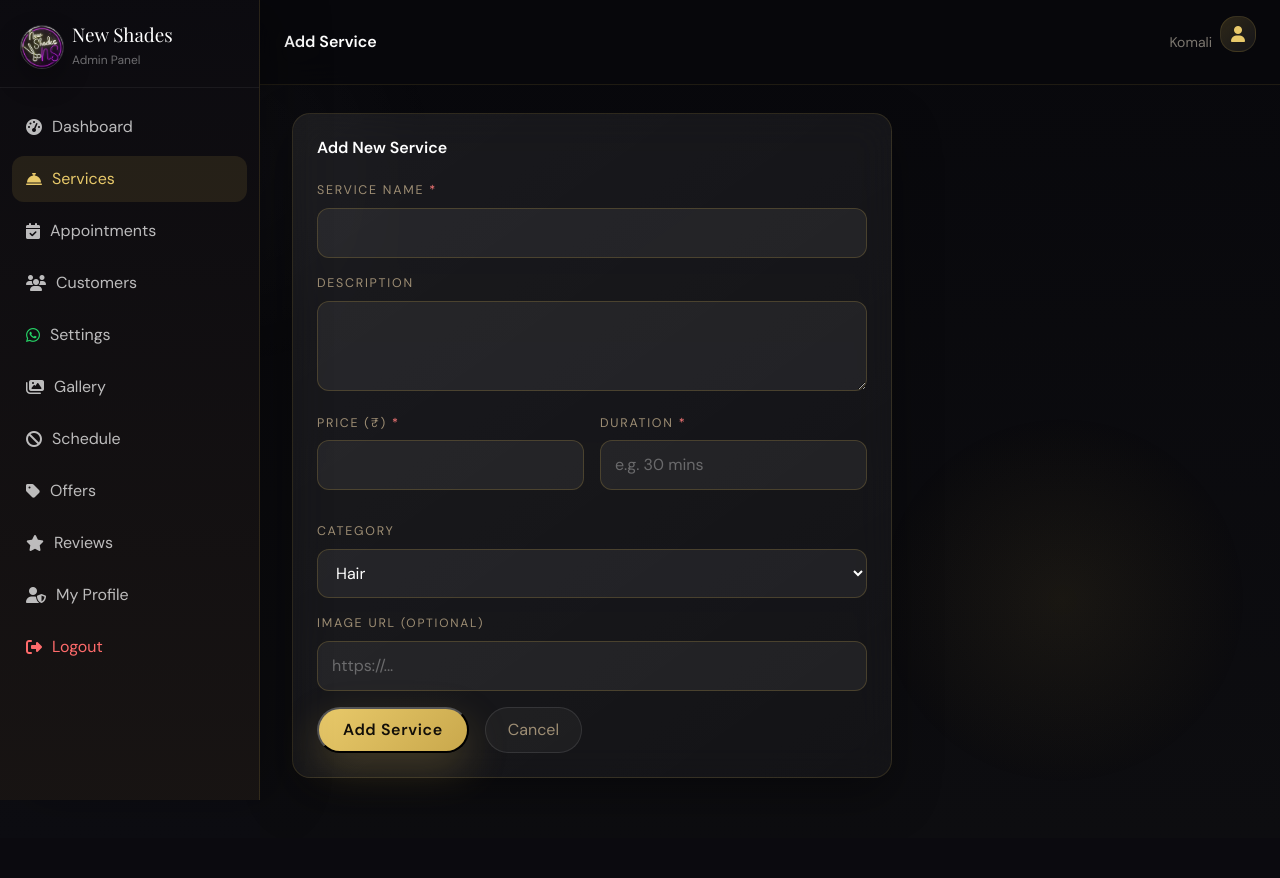
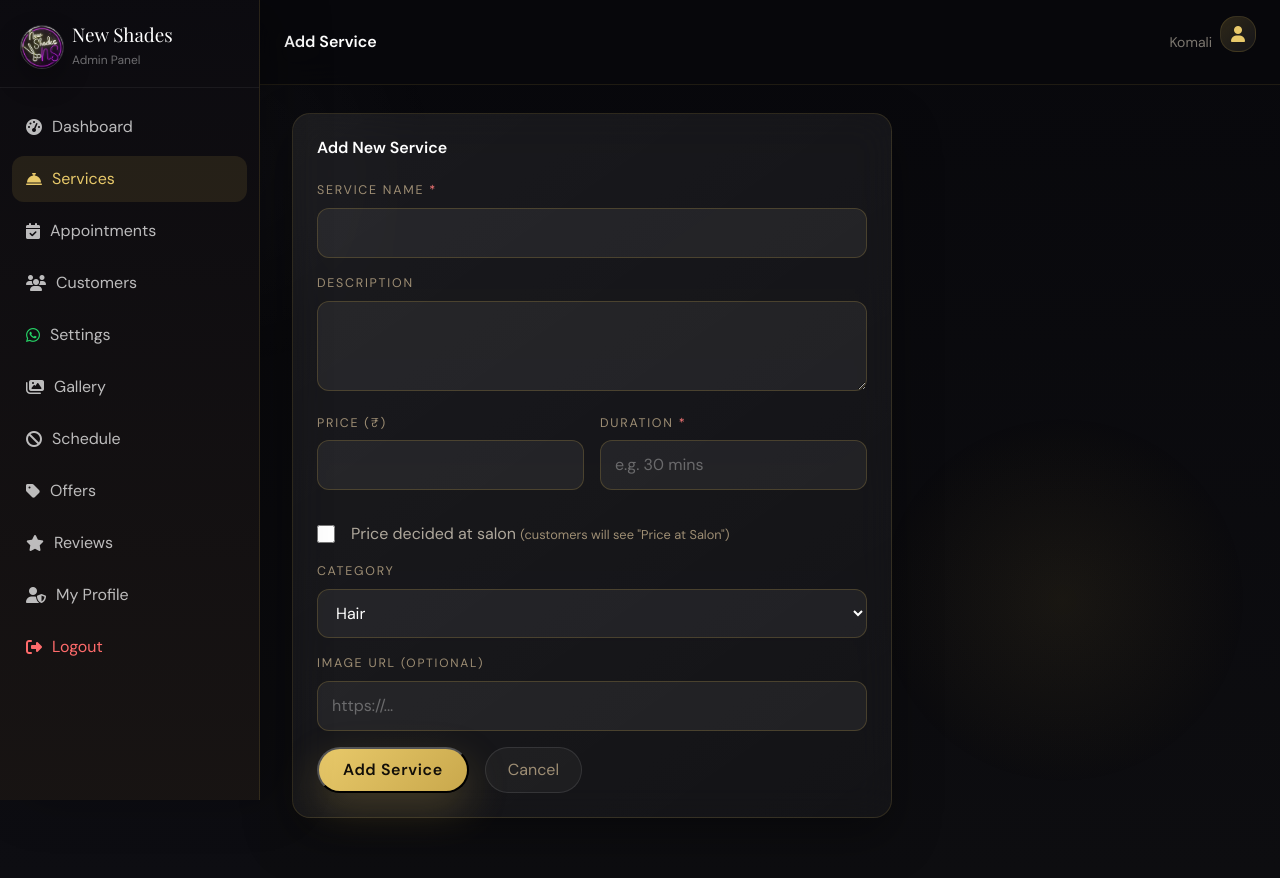
Before and after one commit to 2400031255/Newshades-appointment-booking, a Flask app: page /admin/services/add in a window 1280 px wide. Before the commit the page ends 800 px from the top, so only its background shows below. Run offline with Flask 3, Linux system fonts and the light colour scheme; a user stored in the database is signed in; data comes from the database, SQL or seed files in the repository; data that the repository does not hold is empty; some libraries are stand-ins or nearby versions.

Commit message:
Add price_on_request for services + fix offer logic + db persistence fix

```diff
--- a/db.py
+++ b/db.py
@@ -46,11 +46,12 @@ def _init_sqlite_schema(conn):
             id INTEGER PRIMARY KEY AUTOINCREMENT,
             service_name TEXT NOT NULL,
             description TEXT,
-            price REAL NOT NULL,
+            price REAL NOT NULL DEFAULT 0,
             duration TEXT NOT NULL,
             category TEXT DEFAULT 'General',
             image_url TEXT DEFAULT '',
-            is_active INTEGER DEFAULT 1
+            is_active INTEGER DEFAULT 1,
+            price_on_request INTEGER DEFAULT 0
         );
         CREATE TABLE IF NOT EXISTS appointments (
             id INTEGER PRIMARY KEY AUTOINCREMENT,
@@ -135,12 +136,16 @@ def _init_sqlite_schema(conn):
     # Migrate existing appointments table if columns are missing
     existing_cols = {row[1] for row in conn.execute('PRAGMA table_info(appointments)')}
     migrations = [
-        ('ticket_id',         'ALTER TABLE appointments ADD COLUMN ticket_id TEXT'),
-        ('ticket_expires_at', 'ALTER TABLE appointments ADD COLUMN ticket_expires_at TEXT'),
-        ('total_price',       'ALTER TABLE appointments ADD COLUMN total_price REAL DEFAULT 0'),
-        ('discount_percent',  'ALTER TABLE appointments ADD COLUMN discount_percent REAL DEFAULT 0'),
-        ('offer_applied',     'ALTER TABLE appointments ADD COLUMN offer_applied TEXT DEFAULT ""'),
+        ('ticket_id',           'ALTER TABLE appointments ADD COLUMN ticket_id TEXT'),
+        ('ticket_expires_at',   'ALTER TABLE appointments ADD COLUMN ticket_expires_at TEXT'),
+        ('total_price',         'ALTER TABLE appointments ADD COLUMN total_price REAL DEFAULT 0'),
+        ('discount_percent',    'ALTER TABLE appointments ADD COLUMN discount_percent REAL DEFAULT 0'),
+        ('offer_applied',       'ALTER TABLE appointments ADD COLUMN offer_applied TEXT DEFAULT ""'),
     ]
+    svc_cols = {row[1] for row in conn.execute('PRAGMA table_info(services)')}
+    if 'price_on_request' not in svc_cols:
+        conn.execute('ALTER TABLE services ADD COLUMN price_on_request INTEGER DEFAULT 0')
+    conn.commit()
     for col, stmt in migrations:
         if col not in existing_cols:
             conn.execute(stmt)
@@ -164,11 +169,12 @@ def _init_pg_schema(conn):
             id SERIAL PRIMARY KEY,
             service_name VARCHAR(100) NOT NULL,
             description TEXT,
-            price NUMERIC(10,2) NOT NULL,
+            price NUMERIC(10,2) NOT NULL DEFAULT 0,
             duration VARCHAR(50) NOT NULL,
             category VARCHAR(50) DEFAULT 'General',
             image_url VARCHAR(255) DEFAULT '',
-            is_active SMALLINT DEFAULT 1
+            is_active SMALLINT DEFAULT 1,
+            price_on_request SMALLINT DEFAULT 0
         );
         CREATE TABLE IF NOT EXISTS appointments (
             id SERIAL PRIMARY KEY,
@@ -244,6 +250,11 @@ def _init_pg_schema(conn):
         VALUES (%s,%s,%s,%s,%s,%s)
         ON CONFLICT (email) DO NOTHING
     """, (*params, 1))
+    # Migrate existing services table
+    cur.execute("SELECT column_name FROM information_schema.columns WHERE table_name='services' AND column_name='price_on_request'")
+    if not cur.fetchone():
+        cur.execute('ALTER TABLE services ADD COLUMN price_on_request SMALLINT DEFAULT 0')
+    conn.commit()
     cur.execute("SELECT COUNT(*) FROM services")
     if cur.fetchone()[0] == 0:
         cur.executemany(
@@ -271,11 +282,12 @@ def _init_mysql_schema(conn):
             id INT AUTO_INCREMENT PRIMARY KEY,
             service_name VARCHAR(100) NOT NULL,
             description TEXT,
-            price DECIMAL(10,2) NOT NULL,
+            price DECIMAL(10,2) NOT NULL DEFAULT 0,
             duration VARCHAR(50) NOT NULL,
             category VARCHAR(50) DEFAULT 'General',
             image_url VARCHAR(255) DEFAULT '',
-            is_active TINYINT(1) DEFAULT 1
+            is_active TINYINT(1) DEFAULT 1,
+            price_on_request TINYINT(1) DEFAULT 0
         ) CHARACTER SET utf8mb4""",
         """CREATE TABLE IF NOT EXISTS appointments (
             id INT AUTO_INCREMENT PRIMARY KEY,
@@ -367,6 +379,14 @@ def _init_mysql_schema(conn):
                 cur.execute(stmt)
             except pymysql.err.OperationalError as e:
                 current_app.logger.warning('ALTER failed (%s): %s', col, e)
+
+    cur.execute("SHOW COLUMNS FROM services")
+    svc_cols = {row['Field'] for row in cur.fetchall()}
+    if 'price_on_request' not in svc_cols:
+        try:
+            cur.execute("ALTER TABLE services ADD COLUMN price_on_request TINYINT(1) DEFAULT 0")
+        except pymysql.err.OperationalError as e:
+            current_app.logger.warning('ALTER services failed: %s', e)
 
     params = _seed_admin_params()
     cur.execute(
--- a/routes/admin.py
+++ b/routes/admin.py
@@ -74,8 +74,9 @@ def add_service():
         category = request.form.get('category', '').strip()
         duration = request.form.get('duration', '').strip()
         img_url  = request.form.get('image_url', '').strip()
+        price_on_request = 1 if request.form.get('price_on_request') else 0
         try:
-            price = float(request.form.get('price', 0))
+            price = 0.0 if price_on_request else float(request.form.get('price', 0))
             if price < 0:
                 raise ValueError
         except (ValueError, TypeError):
@@ -88,8 +89,8 @@ def add_service():
             flash('Category is required (max 50 chars).', 'danger')
             return render_template('admin/service_form.html', service=None)
         execute(
-            "INSERT INTO services (service_name, description, price, duration, category, image_url) VALUES (%s,%s,%s,%s,%s,%s)",
-            (name, desc[:500], price, duration[:50], category, img_url[:255])
+            "INSERT INTO services (service_name, description, price, duration, category, image_url, price_on_request) VALUES (%s,%s,%s,%s,%s,%s,%s)",
+            (name, desc[:500], price, duration[:50], category, img_url[:255], price_on_request)
         )
         flash('Service added.', 'success')
         return redirect(url_for('admin.services'))
@@ -108,8 +109,9 @@ def edit_service(sid):
         category = request.form.get('category', '').strip()
         duration = request.form.get('duration', '').strip()
         img_url  = request.form.get('image_url', '').strip()
+        price_on_request = 1 if request.form.get('price_on_request') else 0
         try:
-            price = float(request.form.get('price', 0))
+            price = 0.0 if price_on_request else float(request.form.get('price', 0))
             if price < 0:
                 raise ValueError
         except (ValueError, TypeError):
@@ -119,9 +121,9 @@ def edit_service(sid):
             flash('Service name is required (max 100 chars).', 'danger')
             return render_template('admin/service_form.html', service=svc)
         execute(
-            "UPDATE services SET service_name=%s, description=%s, price=%s, duration=%s, category=%s, image_url=%s, is_active=%s WHERE id=%s",
+            "UPDATE services SET service_name=%s, description=%s, price=%s, duration=%s, category=%s, image_url=%s, is_active=%s, price_on_request=%s WHERE id=%s",
             (name, desc[:500], price, duration[:50], category[:50], img_url[:255],
-             1 if request.form.get('is_active') else 0, sid)
+             1 if request.form.get('is_active') else 0, price_on_request, sid)
         )
         flash('Service updated.', 'success')
         return redirect(url_for('admin.services'))
--- a/templates/admin/service_form.html
+++ b/templates/admin/service_form.html
@@ -17,14 +17,28 @@
     </div>
     <div class="row g-3 mb-3">
       <div class="col-6 auth-field">
-        <label class="auth-label">Price (₹) <span style="color:#ff7b7b;">*</span></label>
-        <input type="number" name="price" class="auth-input" style="padding:12px 14px;" step="0.01" min="0" value="{{ service.price if service else '' }}" required/>
+        <label class="auth-label">Price (₹) <span style="color:var(--text-muted);font-size:0.75rem;" id="price-optional-label">{{ '(optional – price at salon)' if service and service.price_on_request else '' }}</span></label>
+        <input type="number" name="price" id="price-input" class="auth-input" style="padding:12px 14px;" step="0.01" min="0"
+               value="{{ service.price if service and not service.price_on_request else '' }}"
+               {{ 'disabled' if service and service.price_on_request }}/>
       </div>
       <div class="col-6 auth-field">
         <label class="auth-label">Duration <span style="color:#ff7b7b;">*</span></label>
         <input type="text" name="duration" class="auth-input" style="padding:12px 14px;" placeholder="e.g. 30 mins" value="{{ service.duration if service else '' }}" required/>
       </div>
     </div>
+    <div class="mb-3 d-flex align-items-center gap-3">
+      <input type="checkbox" name="price_on_request" id="price_on_request" style="width:18px;height:18px;accent-color:var(--gold);"
+             {{ 'checked' if service and service.price_on_request }}/>
+      <label for="price_on_request" style="color:var(--text-soft);margin:0;">Price decided at salon <span style="color:var(--text-muted);font-size:0.8rem;">(customers will see "Price at Salon")</span></label>
+    </div>
+    <script>
+      document.getElementById('price_on_request').addEventListener('change', function() {
+        const inp = document.getElementById('price-input');
+        inp.disabled = this.checked;
+        if (this.checked) { inp.value = ''; }
+      });
+    </script>
     <div class="auth-field">
       <label class="auth-label">Category</label>
       <select name="category" class="auth-input" style="padding:12px 14px;">
```
Also changed, not shown: templates/admin/services.html (+7 -1 lines), templates/customer/book.html (+20 -9 lines).
